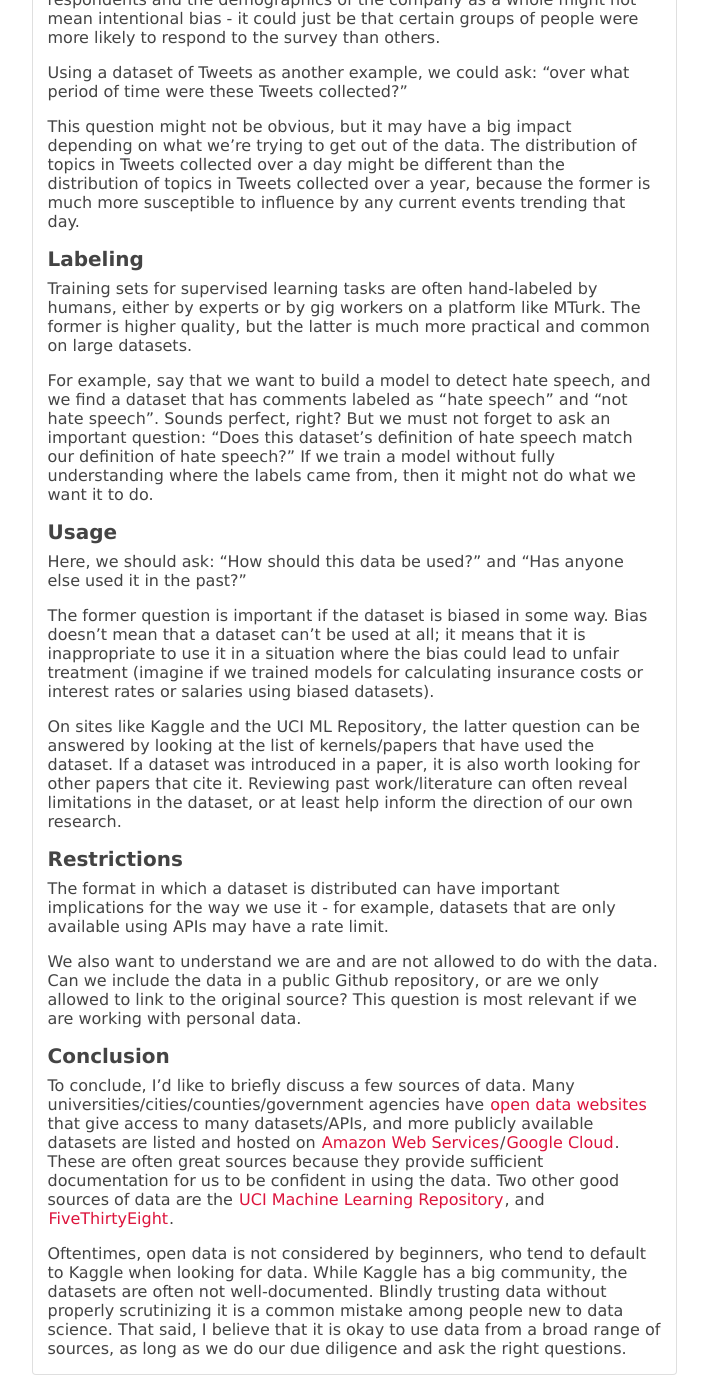
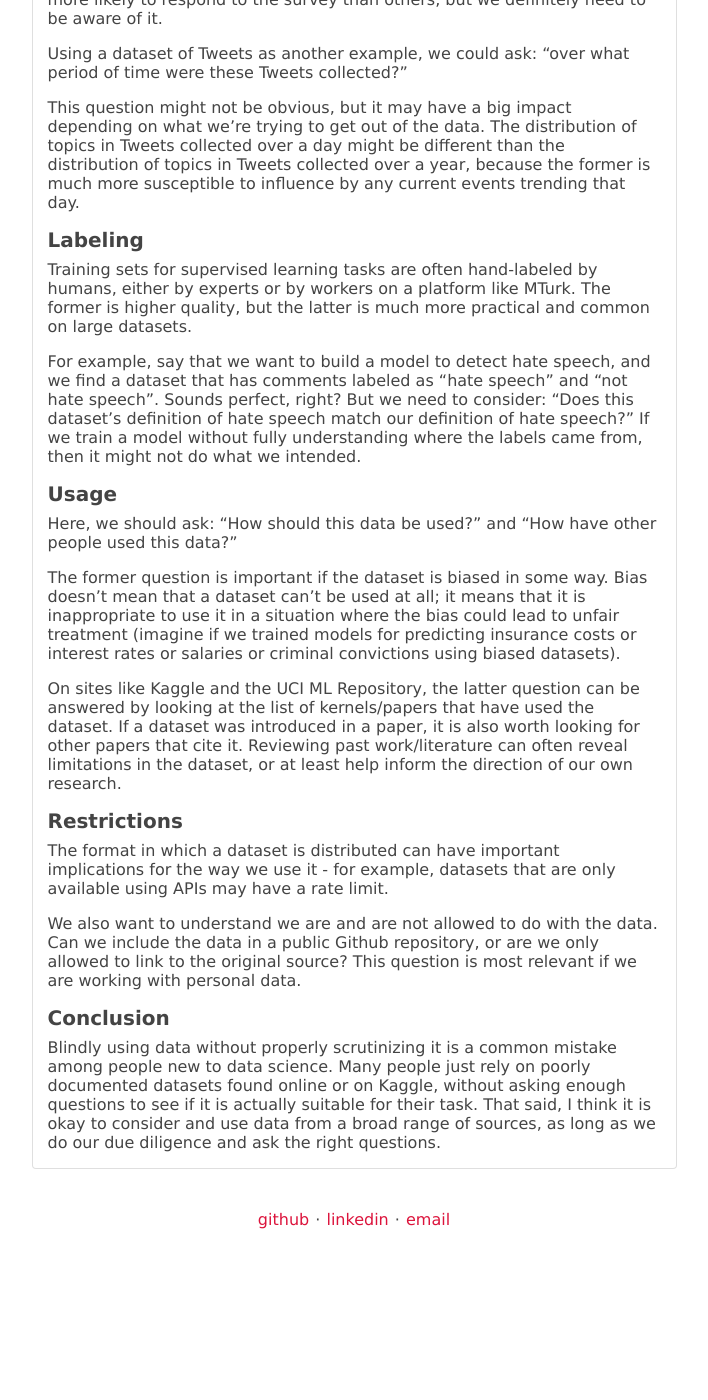
Before and after one commit to yangdanny97/yangdanny97.github.io, a Jekyll site: the page built from _posts/2019-11-11-scrutinizing-datasets.md, in a window 1280 px wide and 1400 px high, scrolled down 1472 px. Shown: the whole window, without its empty margins (286-994 px from the left). Built offline with Jekyll 4.4.1, drawn with Linux system fonts in a browser that asks for light colours; after the commit the page ends 2735 px from its top, so only the background shows below that; some of the changed text lies outside the part shown.

Commit message:
update post

```diff
--- a/_posts/2019-11-11-scrutinizing-datasets.md
+++ b/_posts/2019-11-11-scrutinizing-datasets.md
@@ -4,14 +4,13 @@
 date: 2019-11-11
 category: "Technical"
 ---
+One of the biggest challenges for people new to data science is finding the right dataset to use. There are a lot of online sources for data these days: from online collections found on sites like Kaggle to government and nonprofit open data APIs. The documentation on many datasets is lacking or inconsistent, and many beginners don't know what questions to ask when evaluating whether a dataset should be used.
 
-One of the biggest challenges for people new to data science is finding the right dataset to use. There are a lot of online sources for data these days: from online collections found on sites like Kaggle to government and nonprofit open data APIs. The documentation on many datasets is lacking or inconsistent, and many people don't know what questions to ask when evaluating whether a dataset should be used.
+Recently, there has been a push to set industry standards for documenting datasets. One such example is [Datasheets for Datasets](https://arxiv.org/pdf/1803.09010.pdf), where the authors propose a documentation standard similar to datasheets for electronic components.
 
-Recently, there has been a push to set industry standards for documenting datasets. One such example is [Datasheets for Datasets](https://arxiv.org/pdf/1803.09010.pdf), where the authors propose a documentation standard similar to datasheets for electronic components. Although this proposal has not yet been adopted, the questions that a datasheet must answer are the same questions that everyone should be asking about the datasets that they find and use.
+Although this proposal has not yet been adopted, the questions that a datasheet must answer are the same questions that everyone should be asking about the datasets that they find and use.
 
-The questions that must be addressed by dataset documentation can be grouped into 7 categories, and are roughly analogous to sections on a datasheet: Motivation, Composition, Collection, Preprocessing, Uses, Distribution, and Maintenance.
-
-I'll be using these topics to go over examples of what types of questions we should be asking when we select datasets. For more details on each category, refer to the original paper (linked above).
+Roughly following the ideas presented in the above paper, I'll go over several types of questions that we should be all be asking when we scrutinize datasets.
 
 ### Motivation
 
@@ -25,9 +24,9 @@
 
 Many aspects of a dataset's composition can affect whether or not we can use it. Oftentimes, not every feature that we want can be found in a single dataset - it is okay to combine multiple data sources to create a dataset that has the right features.
 
-How much preprocessing we have to do can also be affected by a dataset's composition. For example, I once had to work with the [Million Song Dataset](http://millionsongdataset.com/) which was several hundred GB. At the time, I needed to load the data and run the model on a laptop, so I wrote a script that ran for 5 hours to preprocess the data into a smaller dataset of the features that I wanted.
+How much preprocessing we have to do can also be affected by a dataset's composition. For example, I did a project with the [Million Song Dataset](http://millionsongdataset.com/) which was several hundred GB and required almost 12 hours to download and preprocess. This might be important if we're working with limited computing resources.
 
-Another example is when we're working with geospatial data, which can be in many different formats: GeoJSON, TopoJSON, Shapefiles, etc. With geospatial data, we may need to [convert the dataset to the desired format](https://yangdanny97.github.io/blog/2019/08/24/D3-Mapmaking-Tips). We also need to ask, is the data at the right granularity? For instance, if we want to do a block-level analysis but the dataset is at the neighborhood level, then it is probably not appropriate.
+In some cases file formats are an important consideration, such as when working with geospatial data (GeoJSON, TopoJSON, Shapefiles, etc). Sometimes, an extra preprocessing step is needed to [convert the geospatial data into the desired format](https://yangdanny97.github.io/blog/2019/08/24/D3-Mapmaking-Tips). Another good question to ask here: "is the data at the right granularity"? For instance, if we want to do a block-level analysis but the dataset is at the neighborhood level, then it is probably not appropriate.
 
 ### Collection
 
@@ -35,7 +34,7 @@
 
 The collection method is where we should scrutinize the dataset for any potential bias. For example, if we were working with survey data on employee salaries at a company, we would want to know whether the survey's respondents are a representative sample, or if it was targeted to a specific audience.
 
-Note that any difference between the demographics of the survey respondents and the demographics of the company as a whole might not mean intentional bias - it could just be that certain groups of people were more likely to respond to the survey than others.
+Note that any difference between the demographics of the survey respondents and the demographics of the company as a whole might not mean intentional bias; it could just be that certain groups of people were more likely to respond to the survey than others, but we definitely need to be aware of it.
 
 Using a dataset of Tweets as another example, we could ask: "over what period of time were these Tweets collected?"
 
@@ -43,15 +42,15 @@
 
 ### Labeling
 
-Training sets for supervised learning tasks are often hand-labeled by humans, either by experts or by gig workers on a platform like MTurk. The former is higher quality, but the latter is much more practical and common on large datasets.
+Training sets for supervised learning tasks are often hand-labeled by humans, either by experts or by workers on a platform like MTurk. The former is higher quality, but the latter is much more practical and common on large datasets.
 
-For example, say that we want to build a model to detect hate speech, and we find a dataset that has comments labeled as "hate speech" and "not hate speech". Sounds perfect, right? But we must not forget to ask an important question: "Does this dataset's definition of hate speech match our definition of hate speech?" If we train a model without fully understanding where the labels came from, then it might not do what we want it to do.
+For example, say that we want to build a model to detect hate speech, and we find a dataset that has comments labeled as "hate speech" and "not hate speech". Sounds perfect, right? But we need to consider: "Does this dataset's definition of hate speech match our definition of hate speech?" If we train a model without fully understanding where the labels came from, then it might not do what we intended.
 
 ### Usage
 
-Here, we should ask: "How should this data be used?" and "Has anyone else used it in the past?"
+Here, we should ask: "How should this data be used?" and "How have other people used this data?"
 
-The former question is important if the dataset is biased in some way. Bias doesn't mean that a dataset can't be used at all; it means that it is inappropriate to use it in a situation where the bias could lead to unfair treatment (imagine if we trained models for calculating insurance costs or interest rates or salaries using biased datasets).
+The former question is important if the dataset is biased in some way. Bias doesn't mean that a dataset can't be used at all; it means that it is inappropriate to use it in a situation where the bias could lead to unfair treatment (imagine if we trained models for predicting insurance costs or interest rates or salaries or criminal convictions using biased datasets).
 
 On sites like Kaggle and the UCI ML Repository, the latter question can be answered by looking at the list of kernels/papers that have used the dataset. If a dataset was introduced in a paper, it is also worth looking for other papers that cite it. Reviewing past work/literature can often reveal limitations in the dataset, or at least help inform the direction of our own research.
 
@@ -63,6 +62,4 @@
 
 ### Conclusion
 
-To conclude, I'd like to briefly discuss a few sources of data. Many universities/cities/counties/government agencies have [open data websites](https://codi.engineering.cornell.edu/) that give access to many datasets/APIs, and more publicly available datasets are listed and hosted on [Amazon Web Services](https://registry.opendata.aws/)/[Google Cloud](https://cloud.google.com/public-datasets/). These are often great sources because they provide sufficient documentation for us to be confident in using the data. Two other good sources of data are the [UCI Machine Learning Repository](https://archive.ics.uci.edu/ml/index.php), and [FiveThirtyEight](https://data.fivethirtyeight.com/).
-
-Oftentimes, open data is not considered by beginners, who tend to default to Kaggle when looking for data. While Kaggle has a big community, the datasets are often not well-documented. Blindly trusting data without properly scrutinizing it is a common mistake among people new to data science. That said, I believe that it is okay to use data from a broad range of sources, as long as we do our due diligence and ask the right questions.
+Blindly using data without properly scrutinizing it is a common mistake among people new to data science. Many people just rely on poorly documented datasets found online or on Kaggle, without asking enough questions to see if it is actually suitable for their task. That said, I think it is okay to consider and use data from a broad range of sources, as long as we do our due diligence and ask the right questions.
```
